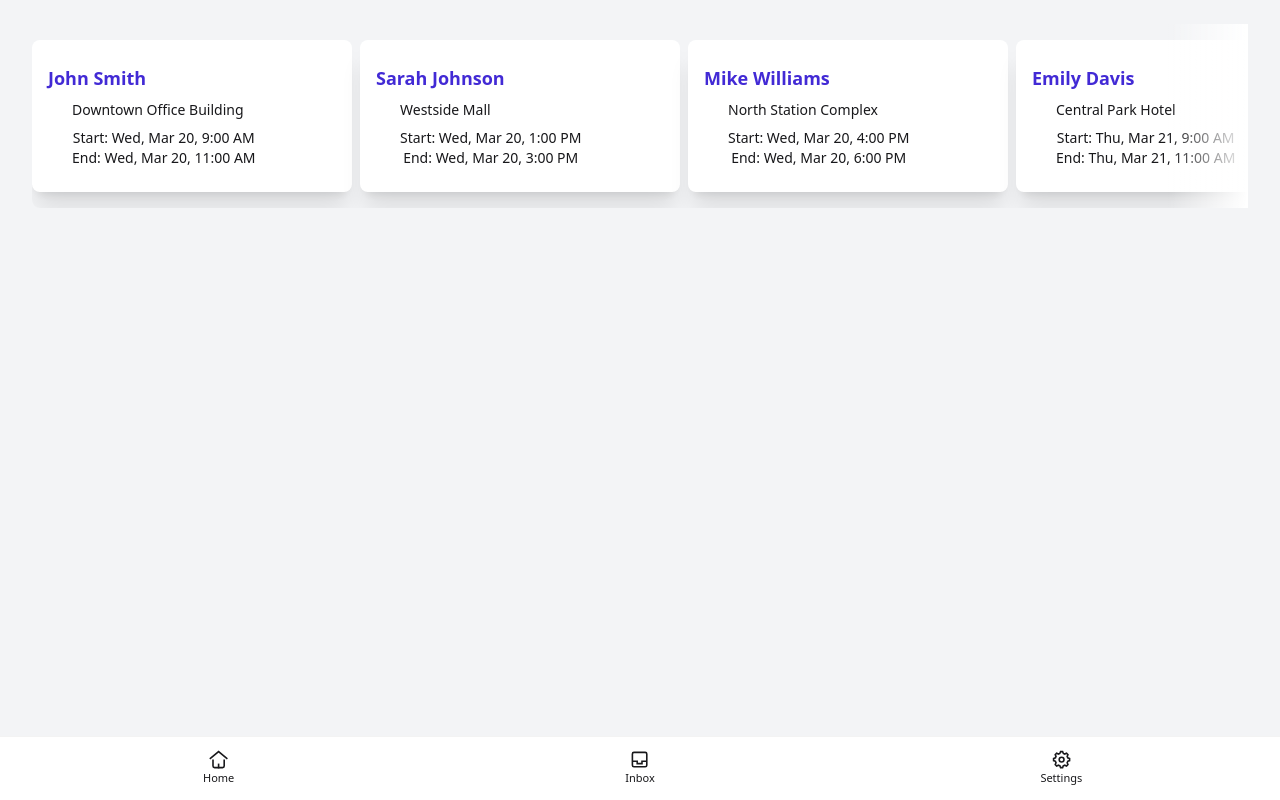
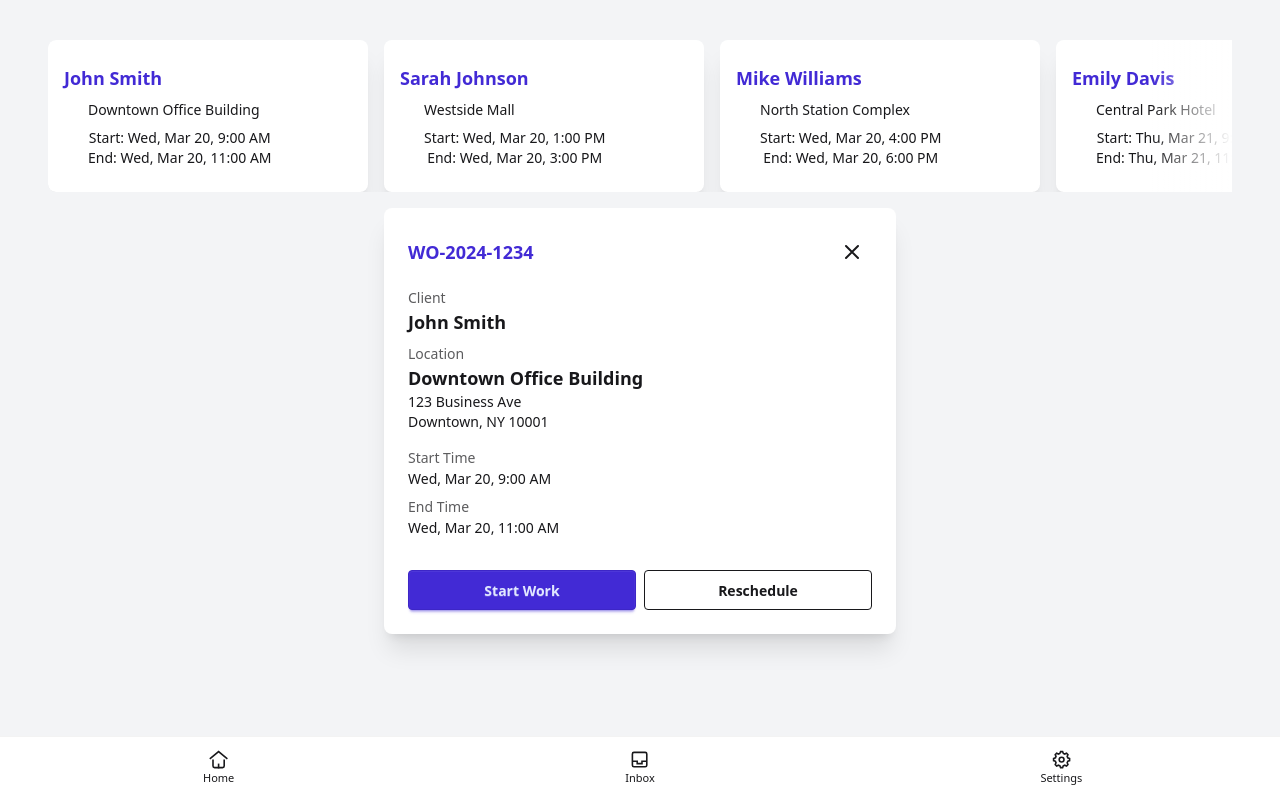
Before and after one commit to josephceth/svelte-pwa, a SvelteKit app: page / in a window 1280 px wide. Both pictures are taken after a click on the button 192 px from the left and 116 px from the top of the page. Built offline with nearby package versions, Linux system fonts and the light colour scheme.

Commit message:
added appointment detail card

```diff
--- /dev/null
+++ b/src/lib/client/components/ui/AppointmentDetail.svelte
@@ -0,0 +1,97 @@
+<!-- AppointmentDetail.svelte -->
+<script lang="ts">
+	import { createEventDispatcher } from 'svelte';
+	const dispatch = createEventDispatcher();
+
+	export let appointment: {
+		clientName: string;
+		locationName: string;
+		workOrderId: string;
+		startDateTime: Date;
+		endDateTime: Date;
+		address: {
+			street: string;
+			city: string;
+			state: string;
+			zipCode: string;
+		};
+	};
+
+	// Format date and time
+	const formatDateTime = (date: Date) => {
+		return new Intl.DateTimeFormat('en-US', {
+			weekday: 'short',
+			month: 'short',
+			day: 'numeric',
+			hour: 'numeric',
+			minute: 'numeric',
+			hour12: true
+		}).format(date);
+	};
+
+	function handleClose() {
+		dispatch('close');
+	}
+</script>
+
+<div class="w-full md:mx-auto md:max-w-lg">
+	<div class="card bg-base-100 shadow-xl">
+		<div class="card-body gap-4">
+			<!-- Header with Work Order ID -->
+			<div class="flex items-center justify-between">
+				<h2 class="card-title text-primary">{appointment.workOrderId}</h2>
+				<button class="btn btn-circle btn-ghost" on:click={handleClose}>
+					<svg
+						xmlns="http://www.w3.org/2000/svg"
+						class="h-6 w-6"
+						fill="none"
+						viewBox="0 0 24 24"
+						stroke="currentColor"
+					>
+						<path
+							stroke-linecap="round"
+							stroke-linejoin="round"
+							stroke-width="2"
+							d="M6 18L18 6M6 6l12 12"
+						/>
+					</svg>
+				</button>
+			</div>
+
+			<!-- Client and Location Info -->
+			<div class="grid gap-2">
+				<div class="flex flex-col">
+					<span class="text-sm opacity-70">Client</span>
+					<span class="text-lg font-semibold">{appointment.clientName}</span>
+				</div>
+				<div class="flex flex-col">
+					<span class="text-sm opacity-70">Location</span>
+					<span class="text-lg font-semibold">{appointment.locationName}</span>
+					<div class="text-sm">
+						{appointment.address.street}<br />
+						{appointment.address.city}, {appointment.address.state}
+						{appointment.address.zipCode}
+					</div>
+				</div>
+			</div>
+
+			<!-- Time Info -->
+			<div class="grid gap-2">
+				<div class="flex flex-col">
+					<span class="text-sm opacity-70">Start Time</span>
+					<span>{formatDateTime(appointment.startDateTime)}</span>
+				</div>
+				<div class="flex flex-col">
+					<span class="text-sm opacity-70">End Time</span>
+					<span>{formatDateTime(appointment.endDateTime)}</span>
+				</div>
+			</div>
+
+			<!-- Action Buttons -->
+			<div class="card-actions mt-4 justify-stretch">
+				<button class="btn btn-primary flex-1">Start Work</button>
+				<button class="btn btn-outline flex-1">Reschedule</button>
+			</div>
+		</div>
+	</div>
+</div>
--- a/src/routes/+page.svelte
+++ b/src/routes/+page.svelte
@@ -1,5 +1,7 @@
 <script lang="ts">
 	import AppointmentCard from '$lib/client/components/ui/AppointmentCard.svelte';
+	import AppointmentDetail from '$lib/client/components/ui/AppointmentDetail.svelte';
+	import { slide } from 'svelte/transition';
 
 	// Mock appointments data
 	const appointments = [
@@ -8,44 +10,89 @@
 			locationName: 'Downtown Office Building',
 			workOrderId: 'WO-2024-1234',
 			startDateTime: new Date('2024-03-20T09:00:00'),
-			endDateTime: new Date('2024-03-20T11:00:00')
+			endDateTime: new Date('2024-03-20T11:00:00'),
+			address: {
+				street: '123 Business Ave',
+				city: 'Downtown',
+				state: 'NY',
+				zipCode: '10001'
+			}
 		},
 		{
 			clientName: 'Sarah Johnson',
 			locationName: 'Westside Mall',
 			workOrderId: 'WO-2024-1235',
 			startDateTime: new Date('2024-03-20T13:00:00'),
-			endDateTime: new Date('2024-03-20T15:00:00')
+			endDateTime: new Date('2024-03-20T15:00:00'),
+			address: {
+				street: '789 Mall Boulevard',
+				city: 'Westside',
+				state: 'NY',
+				zipCode: '10002'
+			}
 		},
 		{
 			clientName: 'Mike Williams',
 			locationName: 'North Station Complex',
 			workOrderId: 'WO-2024-1236',
 			startDateTime: new Date('2024-03-20T16:00:00'),
-			endDateTime: new Date('2024-03-20T18:00:00')
+			endDateTime: new Date('2024-03-20T18:00:00'),
+			address: {
+				street: '456 Station Road',
+				city: 'North City',
+				state: 'NY',
+				zipCode: '10003'
+			}
 		},
 		{
 			clientName: 'Emily Davis',
 			locationName: 'Central Park Hotel',
 			workOrderId: 'WO-2024-1237',
 			startDateTime: new Date('2024-03-21T09:00:00'),
-			endDateTime: new Date('2024-03-21T11:00:00')
+			endDateTime: new Date('2024-03-21T11:00:00'),
+			address: {
+				street: '321 Park Avenue',
+				city: 'Central City',
+				state: 'NY',
+				zipCode: '10004'
+			}
 		},
 		{
 			clientName: 'Robert Brown',
 			locationName: 'Tech Plaza',
 			workOrderId: 'WO-2024-1238',
 			startDateTime: new Date('2024-03-21T13:00:00'),
-			endDateTime: new Date('2024-03-21T15:00:00')
+			endDateTime: new Date('2024-03-21T15:00:00'),
+			address: {
+				street: '555 Tech Drive',
+				city: 'Innovation',
+				state: 'NY',
+				zipCode: '10005'
+			}
 		}
 	];
+
+	let selectedAppointment: (typeof appointments)[0] | null = null;
+
+	function handleAppointmentClick(appointment: (typeof appointments)[0]) {
+		selectedAppointment = selectedAppointment === appointment ? null : appointment;
+	}
 </script>
 
+<div class="container mx-auto flex flex-col gap-4 p-4">
 	<div class="relative">
-	<div class="carousel carousel-start rounded-box space-x-2 p-4">
+		<div class="carousel carousel-start rounded-box space-x-4">
 			{#each appointments as appointment}
 				<div class="carousel-item">
+					<div
+						class="cursor-pointer"
+						on:click={() => handleAppointmentClick(appointment)}
+						on:keydown={(e) => e.key === 'Enter' && handleAppointmentClick(appointment)}
+						role="button"
+						tabindex="0"
+					>
 						<AppointmentCard {appointment} />
+					</div>
 				</div>
 			{/each}
 		</div>
@@ -53,6 +100,16 @@
 		<div
 			class="from-base-100 pointer-events-none absolute top-0 right-0 h-full w-20 bg-gradient-to-l to-transparent"
 		></div>
+	</div>
+
+	{#if selectedAppointment}
+		<div transition:slide={{ duration: 300 }}>
+			<AppointmentDetail
+				appointment={selectedAppointment}
+				on:close={() => (selectedAppointment = null)}
+			/>
+		</div>
+	{/if}
 </div>
 
 <style>
--- a/src/routes/tech/+page.svelte
+++ /dev/null
@@ -1,110 +0,0 @@
-<script lang="ts">
-	import { slide } from 'svelte/transition';
-	import HomeContent from './HomeContent.svelte';
-	let activeTab = 'home';
-</script>
-
-<!-- Content Sections -->
-<div class="flex h-screen flex-col">
-	<div class="flex-1">
-		{#if activeTab === 'home'}
-			<div in:slide={{ duration: 200, axis: 'x' }}>
-				<HomeContent />
-			</div>
-		{:else if activeTab === 'inbox'}
-			<div in:slide={{ duration: 200, axis: 'x' }}>
-				<h2>Inbox Content</h2>
-			</div>
-		{:else if activeTab === 'settings'}
-			<div in:slide={{ duration: 200, axis: 'x' }}>
-				<h2>Settings Content</h2>
-			</div>
-		{/if}
-	</div>
-
-	<div class="dock">
-		<button class:dock-active={activeTab === 'home'} on:click={() => (activeTab = 'home')}>
-			<svg class="size-[1.2em]" xmlns="http://www.w3.org/2000/svg" viewBox="0 0 24 24"
-				><g fill="currentColor" stroke-linejoin="miter" stroke-linecap="butt"
-					><polyline
-						points="1 11 12 2 23 11"
-						fill="none"
-						stroke="currentColor"
-						stroke-miterlimit="10"
-						stroke-width="2"
-					></polyline><path
-						d="m5,13v7c0,1.105.895,2,2,2h10c1.105,0,2-.895,2-2v-7"
-						fill="none"
-						stroke="currentColor"
-						stroke-linecap="square"
-						stroke-miterlimit="10"
-						stroke-width="2"
-					></path><line
-						x1="12"
-						y1="22"
-						x2="12"
-						y2="18"
-						fill="none"
-						stroke="currentColor"
-						stroke-linecap="square"
-						stroke-miterlimit="10"
-						stroke-width="2"
-					></line></g
-				></svg
-			>
-			<span class="dock-label">Home</span>
-		</button>
-
-		<button class:dock-active={activeTab === 'inbox'} on:click={() => (activeTab = 'inbox')}>
-			<svg class="size-[1.2em]" xmlns="http://www.w3.org/2000/svg" viewBox="0 0 24 24"
-				><g fill="currentColor" stroke-linejoin="miter" stroke-linecap="butt"
-					><polyline
-						points="3 14 9 14 9 17 15 17 15 14 21 14"
-						fill="none"
-						stroke="currentColor"
-						stroke-miterlimit="10"
-						stroke-width="2"
-					></polyline><rect
-						x="3"
-						y="3"
-						width="18"
-						height="18"
-						rx="2"
-						ry="2"
-						fill="none"
-						stroke="currentColor"
-						stroke-linecap="square"
-						stroke-miterlimit="10"
-						stroke-width="2"
-					></rect></g
-				></svg
-			>
-			<span class="dock-label">Inbox</span>
-		</button>
-
-		<button class:dock-active={activeTab === 'settings'} on:click={() => (activeTab = 'settings')}>
-			<svg class="size-[1.2em]" xmlns="http://www.w3.org/2000/svg" viewBox="0 0 24 24"
-				><g fill="currentColor" stroke-linejoin="miter" stroke-linecap="butt"
-					><circle
-						cx="12"
-						cy="12"
-						r="3"
-						fill="none"
-						stroke="currentColor"
-						stroke-linecap="square"
-						stroke-miterlimit="10"
-						stroke-width="2"
-					></circle><path
-						d="m22,13.25v-2.5l-2.318-.966c-.167-.581-.395-1.135-.682-1.654l.954-2.318-1.768-1.768-2.318.954c-.518-.287-1.073-.515-1.654-.682l-.966-2.318h-2.5l-.966,2.318c-.581.167-1.135.395-1.654.682l-2.318-.954-1.768,1.768.954,2.318c-.287.518-.515,1.073-.682,1.654l-2.318.966v2.5l2.318.966c.167.581.395,1.135.682,1.654l-.954,2.318,1.768,1.768,2.318-.954c.518.287,1.073.515,1.654.682l.966,2.318h2.5l.966-2.318c.581-.167,1.135-.395,1.654-.682l2.318.954,1.768-1.768-.954-2.318c.287-.518.515-1.073.682-1.654l2.318-.966Z"
-						fill="none"
-						stroke="currentColor"
-						stroke-linecap="square"
-						stroke-miterlimit="10"
-						stroke-width="2"
-					></path></g
-				></svg
-			>
-			<span class="dock-label">Settings</span>
-		</button>
-	</div>
-</div>
--- a/src/routes/tech/HomeContent.svelte
+++ /dev/null
@@ -1,69 +0,0 @@
-<script lang="ts">
-	import AppointmentCard from '$lib/client/components/ui/AppointmentCard.svelte';
-
-	// Mock appointments data
-	const appointments = [
-		{
-			clientName: 'John Smith',
-			locationName: 'Downtown Office Building',
-			workOrderId: 'WO-2024-1234',
-			startDateTime: new Date('2024-03-20T09:00:00'),
-			endDateTime: new Date('2024-03-20T11:00:00')
-		},
-		{
-			clientName: 'Sarah Johnson',
-			locationName: 'Westside Mall',
-			workOrderId: 'WO-2024-1235',
-			startDateTime: new Date('2024-03-20T13:00:00'),
-			endDateTime: new Date('2024-03-20T15:00:00')
-		},
-		{
-			clientName: 'Mike Williams',
-			locationName: 'North Station Complex',
-			workOrderId: 'WO-2024-1236',
-			startDateTime: new Date('2024-03-20T16:00:00'),
-			endDateTime: new Date('2024-03-20T18:00:00')
-		},
-		{
-			clientName: 'Emily Davis',
-			locationName: 'Central Park Hotel',
-			workOrderId: 'WO-2024-1237',
-			startDateTime: new Date('2024-03-21T09:00:00'),
-			endDateTime: new Date('2024-03-21T11:00:00')
-		},
-		{
-			clientName: 'Robert Brown',
-			locationName: 'Tech Plaza',
-			workOrderId: 'WO-2024-1238',
-			startDateTime: new Date('2024-03-21T13:00:00'),
-			endDateTime: new Date('2024-03-21T15:00:00')
-		}
-	];
-</script>
-
-<div class="relative">
-	<div class="carousel carousel-start rounded-box space-x-2 p-4">
-		{#each appointments as appointment}
-			<div class="carousel-item">
-				<AppointmentCard {appointment} />
-			</div>
-		{/each}
-	</div>
-	<!-- Gradient indicators for more content -->
-	<div
-		class="from-base-100 pointer-events-none absolute top-0 right-0 h-full w-20 bg-gradient-to-l to-transparent"
-	></div>
-</div>
-
-<style>
-	.carousel {
-		@apply max-w-full overflow-x-auto scroll-smooth;
-		-ms-overflow-style: none; /* Hide scrollbar IE and Edge */
-		scrollbar-width: none; /* Hide scrollbar Firefox */
-	}
-
-	/* Hide scrollbar for Chrome, Safari and Opera */
-	.carousel::-webkit-scrollbar {
-		display: none;
-	}
-</style>
```
Also changed, not shown: src/routes/tech/+page.server.ts (deleted). Lines whose indentation alone changed are shown as unchanged.
